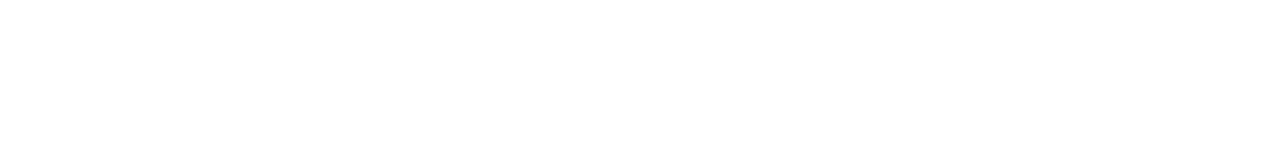
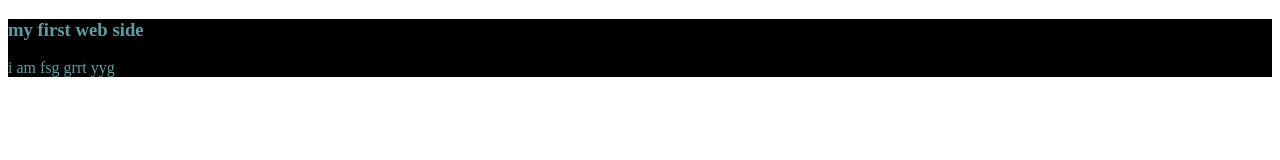
Before and after one commit to turzo-bd/my-first-github-repo, a plain HTML site: page index.html in a window 1280 px wide. Drawn offline with Linux system fonts and the light colour scheme.

Commit message:
added the first blog

```diff
--- /dev/null
+++ b/gitstyles/gitstyle.css
@@ -0,0 +1,4 @@
+div{
+    color: cadetblue;
+    background-color: black;
+}
--- a/index.html
+++ b/index.html
@@ -4,8 +4,12 @@
     <meta charset="UTF-8">
     <meta name="viewport" content="width=device-width, initial-scale=1.0">
     <title>My first github repo</title>
+<link rel="stylesheet" href="gitstyles/gitstyle.css">
 </head>
 <body>
-
+    <div>
+        <h3>my first web side</h3>
+        <p>i am fsg grrt yyg</p>
+    </div>
 </body>
 </html>
```
